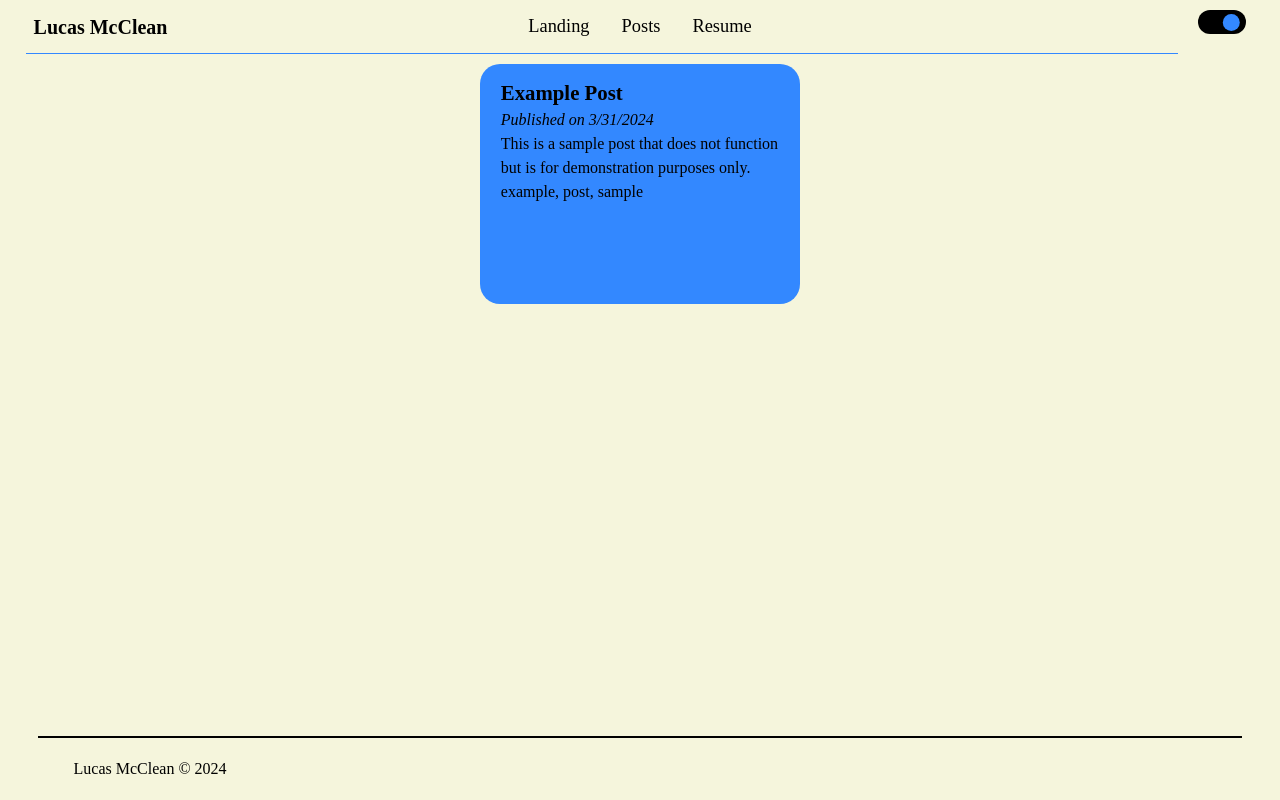
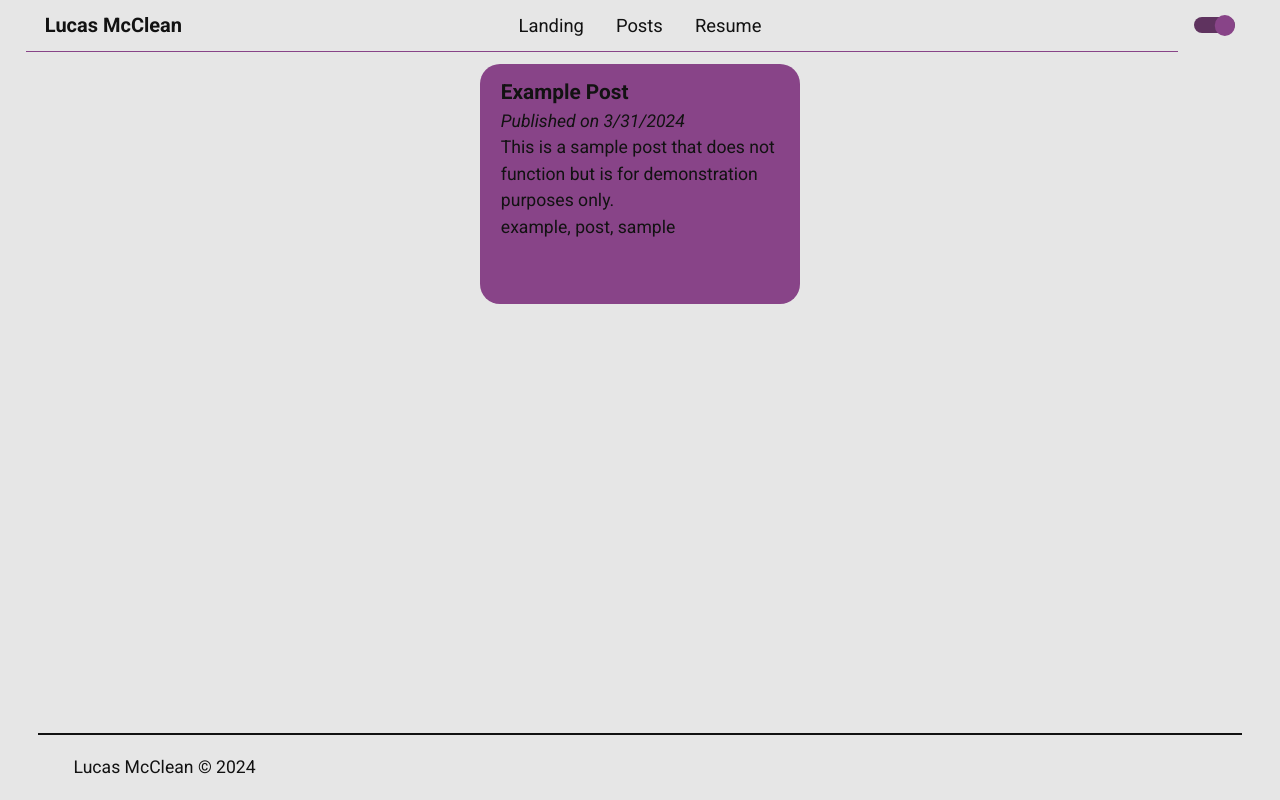
Before and after one commit to LucasMcClean/personal-website, a SvelteKit app: page /posts in a window 1280 px wide. Built offline with nearby package versions, Linux system fonts and the light colour scheme.

Commit message:
add roboto font, smooth dark mode transition

```diff
--- a/src/app.html
+++ b/src/app.html
@@ -2,8 +2,16 @@
 <html lang="en" theme="">
   <head>
     <meta charset="utf-8" />
+    <meta name="viewport" content="width=device-width, initial-scale=1" />
     <link rel="icon" href="%sveltekit.assets%/favicon.png" />
-    <meta name="viewport" content="width=device-width, initial-scale=1" />
+
+    <link rel="preconnect" href="https://fonts.googleapis.com" />
+    <link rel="preconnect" href="https://fonts.gstatic.com" crossorigin />
+    <link
+      href="https://fonts.googleapis.com/css2?family=Roboto:ital,wght@0,400;0,700;1,400;1,700&display=swap"
+      rel="stylesheet"
+    />
+
     <link rel="stylesheet" href="%sveltekit.assets%/vars.css" />
     <link rel="stylesheet" href="%sveltekit.assets%/app.css" />
     <script src="%sveltekit.assets%/applyTheme.js"></script>
--- a/src/lib/components/Navbar.svelte
+++ b/src/lib/components/Navbar.svelte
@@ -17,11 +17,11 @@
     position: fixed;
     width: 100%;
     padding-block: 0.65rem;
-    padding-inline: 2.1rem;
+    padding-inline: 2.8rem;
     display: grid;
     grid-template-columns: repeat(3, 1fr);
     align-items: center;
-    background: color-mix(in srgb, var(--clr-bg) 90%, transparent);
+    background: color-mix(in srgb, var(--clr-bg) 98%, transparent);
     font-size: 1.15rem;
     backdrop-filter: blur(2px);
   }
@@ -53,6 +53,9 @@
   }
 
   #theme-toggle {
+    display: flex;
+    justify-content: center;
+    align-items: center;
     justify-self: end;
   }
 </style>
--- a/src/lib/components/ThemeToggle.svelte
+++ b/src/lib/components/ThemeToggle.svelte
@@ -31,10 +31,10 @@
 <style>
   #theme-toggle {
     position: relative;
-    height: 1.5rem;
-    width: 3rem;
+    height: 1rem;
+    width: 2.6rem;
     border-radius: 20px;
-    background: var(--clr-txt);
+    background: color-mix(in srgb, var(--clr-acc) 65%, var(--clr-txt));
     transition: all 0.2s;
   }
 
@@ -42,10 +42,10 @@
     content: "";
     background: var(--clr-acc);
     position: absolute;
-    top: 0.2rem;
-    left: 0.2rem;
-    height: 1.1rem;
-    width: 1.1rem;
+    top: -0.15rem;
+    left: 0rem;
+    height: 1.3rem;
+    width: 1.3rem;
     border-radius: 50%;
     transition: all ease-out 0.2s;
   }
--- a/static/app.css
+++ b/static/app.css
@@ -2,6 +2,9 @@
 *::before,
 *::after {
   box-sizing: border-box;
+  transition:
+    0.1s ease-in color,
+    0.1s ease-in background;
 }
 
 * {
@@ -27,6 +30,8 @@ html:focus-within {
 }
 
 body {
+  font-family: "Roboto";
+  font-size: 1.1rem;
   text-rendering: optimizeSpeed;
   line-height: 1.5;
   -webkit-font-smoothing: antialiased;
--- a/static/vars.css
+++ b/static/vars.css
@@ -1,17 +1,17 @@
 :root {
   color-scheme: dark;
 
-  --clr-txt: beige;
-  --clr-bg: black;
-  --clr-acc: #3388ff;
+  --clr-txt: #e6e6e6;
+  --clr-bg: #121212;
+  --clr-acc: #884488;
 }
 
 :root[theme="light"] {
   color-scheme: light;
 
-  --clr-txt: black;
-  --clr-bg: beige;
-  --clr-acc: #3388ff;
+  --clr-txt: #121212;
+  --clr-bg: #e6e6e6;
+  --clr-acc: #884488;
 }
 
 html {
```
